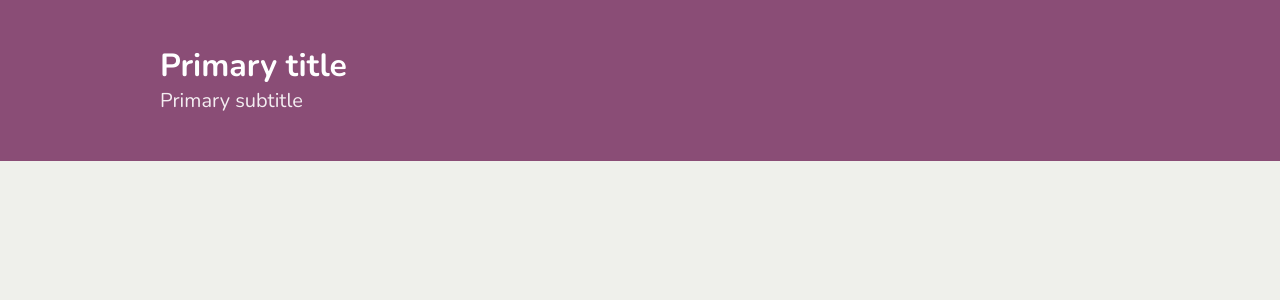
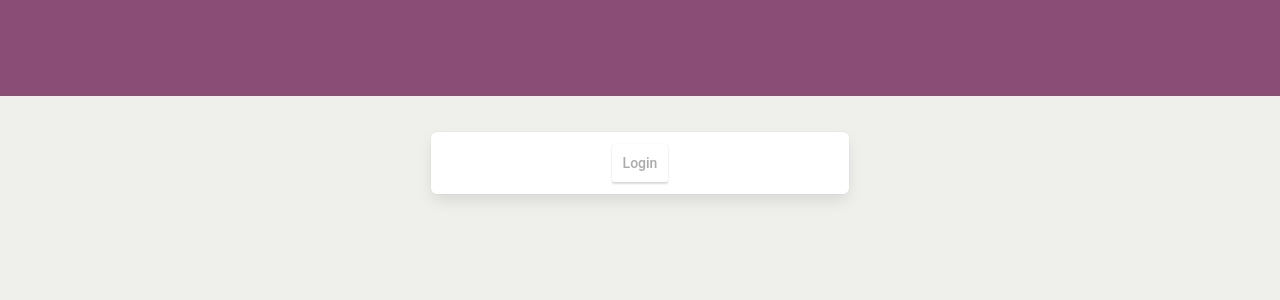
Before and after one commit to comp426final/StudyBuddiesFrontEnd, a React (Create React App) app: page / in a window 1280 px wide. Shown: the top 300 px of the page. Built offline with nearby package versions, Linux system fonts and the light colour scheme.

Commit message:
Added google login, and the components necessary

```diff
--- a/package.json
+++ b/package.json
@@ -3,8 +3,12 @@
   "version": "0.1.0",
   "private": true,
   "dependencies": {
+    "@fortawesome/fontawesome-svg-core": "^1.2.25",
+    "@fortawesome/free-solid-svg-icons": "^5.11.2",
+    "@fortawesome/react-fontawesome": "^0.1.7",
     "react": "^16.11.0",
     "react-dom": "^16.11.0",
+    "react-google-login": "^5.0.7",
     "react-scripts": "3.2.0"
   },
   "scripts": {
--- a/src/App.js
+++ b/src/App.js
@@ -1,23 +1,147 @@
-import React from 'react';
-import './css/styles.css';
+import React, { useState } from "react";
+import "./css/styles.css";
+import Classes from "./components/Classes";
+import Messages from "./components/Messages";
+import Classmates from "./components/Classmates";
+import { FontAwesomeIcon } from "@fortawesome/react-fontawesome";
+import { GoogleLogin } from "react-google-login";
+import { GoogleLogout } from "react-google-login";
 
 function App() {
-  return (
+  const [loggedIn, setLoggedIn] = useState(false);
+  const [user, setUser] = useState([]);
+
+  const loginSuccess = response => {
+    setUser(response.profileObj)
+    setLoggedIn(true);
+  };
+  const loginFail = response => {
+    console.log(response);
+  };
+  const logoutSuccess = response => {
+    setLoggedIn(false);
+  };
+
+  const content = loggedIn ? (
     <div className="App">
-      <section class="hero is-primary">
-  <div class="hero-body">
-    <div class="container">
-      <h1 class="title">
-        Primary title
-      </h1>
-      <h2 class="subtitle">
-        Primary subtitle
-      </h2>
+      <section className="hero is-primary">
+        <div className="hero-body">
+          <div className="container">
+            <h1 className="title">Study Buddies</h1>
+            <h2 className="subtitle">Welcome, {user.givenName} {user.familyName}!</h2>
+          </div>
+        </div>
+      </section>
+      <section className="section has-text-centered">
+        <div className="columns">
+          <div className="column is-quarter">
+            <React.Fragment>
+              <Classes classes={[]} />
+            </React.Fragment>
+          </div>
+          <div className="column is-half">
+            <React.Fragment>
+              <Messages messages={[]} />
+            </React.Fragment>
+          </div>
+          <div className="column is-quarter">
+            <React.Fragment>
+              <Classmates classmates={[]} />
+            </React.Fragment>
+          </div>
+        </div>
+      </section>
+      <section className="">
+        <footer className="footer">
+          <GoogleLogout
+            clientId="1094624501428-i10otiook503amuvr05dqjsvuop4pq8q.apps.googleusercontent.com"
+            buttonText="Logout"
+            onLogoutSuccess={logoutSuccess}
+            icon={false}
+          />
+        </footer>
+      </section>
     </div>
-  </div>
-</section>
+  ) : (
+    <div className="App">
+      <section className="hero is-primary">
+        <div className="hero-body"></div>
+      </section>
+      <section className="section columns">
+        <div className="box column is-one-third is-offset-one-third">
+          <div className="content has-text-centered is-primary">
+            <GoogleLogin
+              clientId="1094624501428-i10otiook503amuvr05dqjsvuop4pq8q.apps.googleusercontent.com"
+              buttonText="Login"
+              onSuccess={loginSuccess}
+              onFailure={loginFail}
+              cookiePolicy={"single_host_origin"}
+              icon={false}
+            />
+          </div>
+        </div>
+      </section>
     </div>
   );
+
+  return content;
 }
 
 export default App;
+
+/*
+<div className="field">
+              <label className="label">Username</label>
+              <div className="control has-icons-left has-icons-right">
+                <input
+                  className="input is-primary"
+                  type="text"
+                  placeholder="Username"
+                />
+                <span class="icon is-small is-left">
+                  <React.Fragment>
+                    <FontAwesomeIcon icon="user" />
+                  </React.Fragment>
+                </span>
+                <span class="icon is-small is-right">
+                  <React.Fragment>
+                    <FontAwesomeIcon icon="check" />
+                  </React.Fragment>
+                </span>
+              </div>
+            </div>
+            <div className="field">
+              <label className="label">Password</label>
+              <div className="control has-icons-left has-icons-right">
+                <input
+                  className="input is-primary"
+                  type="text"
+                  placeholder="Password"
+                />
+                <span class="icon is-small is-left">
+                  <React.Fragment>
+                    <FontAwesomeIcon icon="lock" />
+                  </React.Fragment>
+                </span>
+                <span class="icon is-small is-right">
+                  <React.Fragment>
+                    <FontAwesomeIcon icon="check" />
+                  </React.Fragment>
+                </span>
+              </div>
+            </div>
+                        <div className="field has-text-centered">
+              <div className="level">
+                <div className="level-left">
+                  <button className="button is-primary" onClick={loginHandler}>
+                    Sign up
+                  </button>
+                </div>
+                <div className="level-right">
+                  <button className="button is-primary" onClick={loginHandler}>
+                    Log in
+                  </button>
+                </div>
+              </div>
+            </div>
+          */
--- /dev/null
+++ b/src/components/Class.js
@@ -0,0 +1,10 @@
+import React, {  } from "react";
+// import axios from "axios";
+// import { FontAwesomeIcon } from "@fortawesome/react-fontawesome";
+
+function Class () {
+    const content =  (<div></div>);
+    return content;
+}
+
+export default Class
--- /dev/null
+++ b/src/components/Classes.js
@@ -0,0 +1,30 @@
+import React, {  } from "react";
+import Class from "./Class"
+// import axios from "axios";
+// import { FontAwesomeIcon } from "@fortawesome/react-fontawesome";
+
+function Classes (props) {
+     // This function and the next function are used to transform the retrieved tweets into react components.
+  const createClass = _class => {
+    return (
+      <Class
+
+      />
+    );
+  };
+
+  // Map the classes
+  const createClasses = (classes) => {
+    return classes.map(createClass);
+  };
+
+    const content =  (
+    <div>
+        <React.Fragment>
+            {createClasses(props.classes)}
+        </React.Fragment>
+    </div>);
+    return content;
+}
+
+export default Classes
--- /dev/null
+++ b/src/components/Classmate.js
@@ -0,0 +1,10 @@
+import React, {  } from "react";
+// import axios from "axios";
+// import { FontAwesomeIcon } from "@fortawesome/react-fontawesome";
+
+function Classmate () {
+    const content =  (<div></div>);
+    return content;
+}
+
+export default Classmate
--- /dev/null
+++ b/src/components/Classmates.js
@@ -0,0 +1,31 @@
+import React, {  } from "react";
+import Classmate from "./Classmate";
+// import axios from "axios";
+// import { FontAwesomeIcon } from "@fortawesome/react-fontawesome";
+
+function Classmates (props) {
+
+     // This function and the next function are used to transform the retrieved tweets into react components.
+  const createClassmate = classmate => {
+    return (
+      <Classmate
+
+      />
+    );
+  };
+
+  // Map the classmates
+  const createClassmates = (classmates) => {
+    return classmates.map(createClassmate);
+  };
+
+    const content =  (
+    <div>
+        <React.Fragment>
+            {createClassmates(props.classmates)}
+        </React.Fragment>
+    </div>);
+    return content;
+}
+
+export default Classmates
--- /dev/null
+++ b/src/components/Message.js
@@ -0,0 +1,10 @@
+import React, {  } from "react";
+// import axios from "axios";
+// import { FontAwesomeIcon } from "@fortawesome/react-fontawesome";
+
+function Message () {
+    const content =  (<div></div>);
+    return content;
+}
+
+export default Message
--- /dev/null
+++ b/src/components/Messages.js
@@ -0,0 +1,31 @@
+import React, {  } from "react";
+import Message from "./Message"
+// import axios from "axios";
+// import { FontAwesomeIcon } from "@fortawesome/react-fontawesome";
+
+function Messages (props) {
+
+     // This function and the next function are used to transform the retrieved tweets into react components.
+  const createMessage = message => {
+    return (
+      <Message
+
+      />
+    );
+  };
+
+  // Map the messages
+  const createMessages = (messages) => {
+    return messages.map(createMessage);
+  };
+
+    const content =  (
+    <div>
+        <React.Fragment>
+            {createMessages(props.messages)}
+        </React.Fragment>
+    </div>);
+    return content;
+}
+
+export default Messages
--- a/src/index.js
+++ b/src/index.js
@@ -1,5 +1,11 @@
 import React from 'react';
 import ReactDOM from 'react-dom';
 import App from './App';
+import { library } from '@fortawesome/fontawesome-svg-core'
+import { faUser, faLock, faCheck } from '@fortawesome/free-solid-svg-icons'
+
+library.add(faUser);
+library.add(faLock);
+library.add(faCheck);
 
 ReactDOM.render(<App />, document.getElementById('root'));
```
Also changed, not shown: 1 other file (tests, documents, lock files or other folders).
